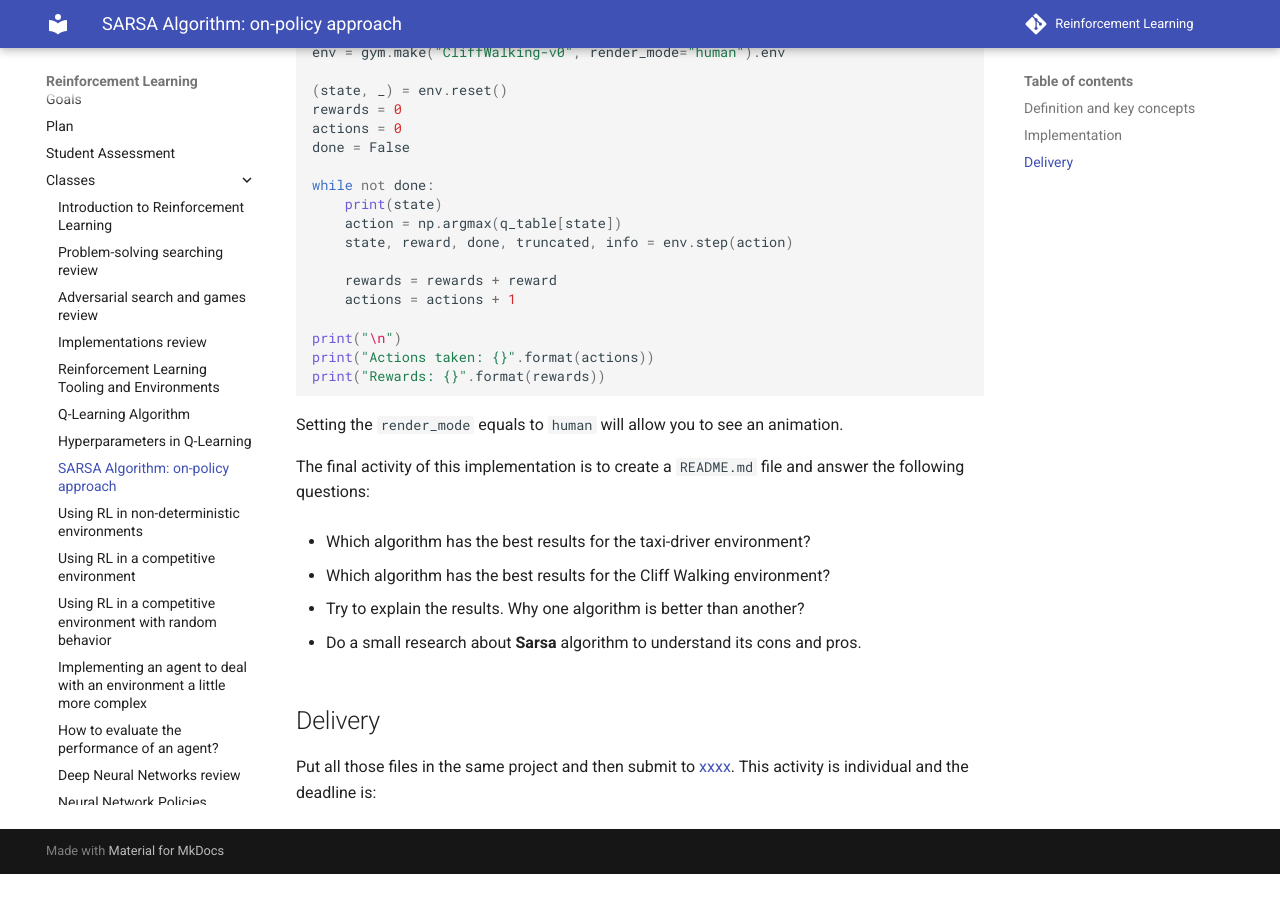
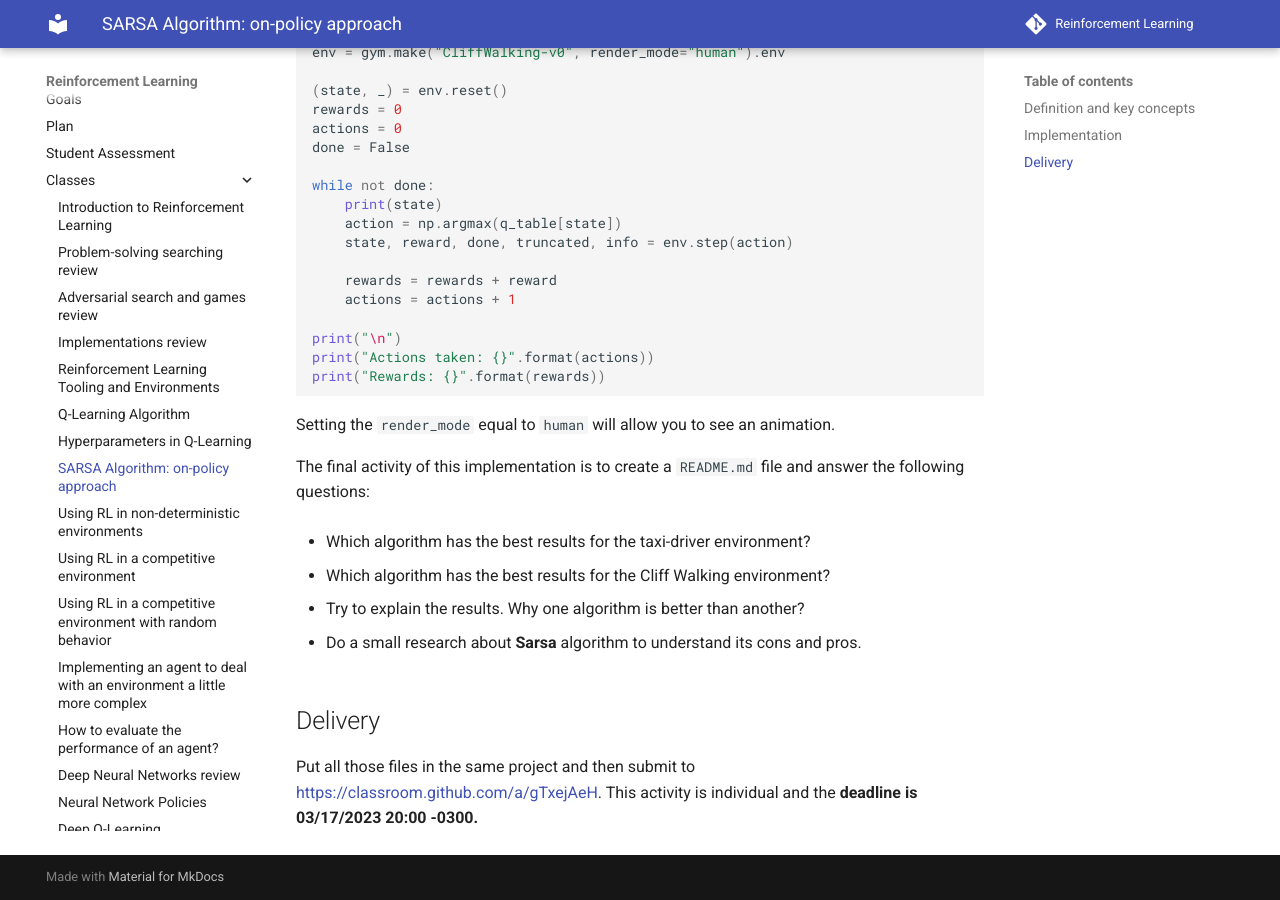
Before and after one commit to Insper/rl, an MkDocs documentation site: the page built from docs/classes/05_x_sarsa/index.md, in a window 1280 px wide and 900 px high, scrolled down 1905 px. Built offline with MkDocs 1.6.1 and Material for MkDocs 9.7.7, drawn with Linux system fonts in a browser that asks for light colours; nearby versions of some CDN libraries; emoji names are drawn with the system emoji font; comment, search, counter and statistics services are not loaded; before the commit the page ends 2779 px from its top, so only the background shows below that.

Commit message:
class 07

````diff
--- a/docs/classes/05_x_sarsa/index.md
+++ b/docs/classes/05_x_sarsa/index.md
@@ -67,7 +67,7 @@ print("Actions taken: {}".format(actions))
 print("Rewards: {}".format(rewards))
 ```
 
-Setting the `render_mode` equals to `human` will allow you to see an animation.
+Setting the `render_mode` equal to `human` will allow you to see an animation.
 
 The final activity of this implementation is to create a `README.md` file and answer the following questions:
 
@@ -81,4 +81,4 @@ The final activity of this implementation is to create a `README.md` file and an
 
 ## Delivery
 
-Put all those files in the same project and then submit to [xxxx](xxxxx). This activity is individual and the deadline is:
+Put all those files in the same project and then submit to [https://classroom.github.com/a/gTxejAeH](https://classroom.github.com/a/gTxejAeH). This activity is individual and the **deadline is 03/17/2023 20:00 -0300.**
````
Also changed, not shown: docs/assessment.md (+1 -0 lines), site/assessment/index.html, site/classes/05_x_sarsa/index.html, 1 other file.
